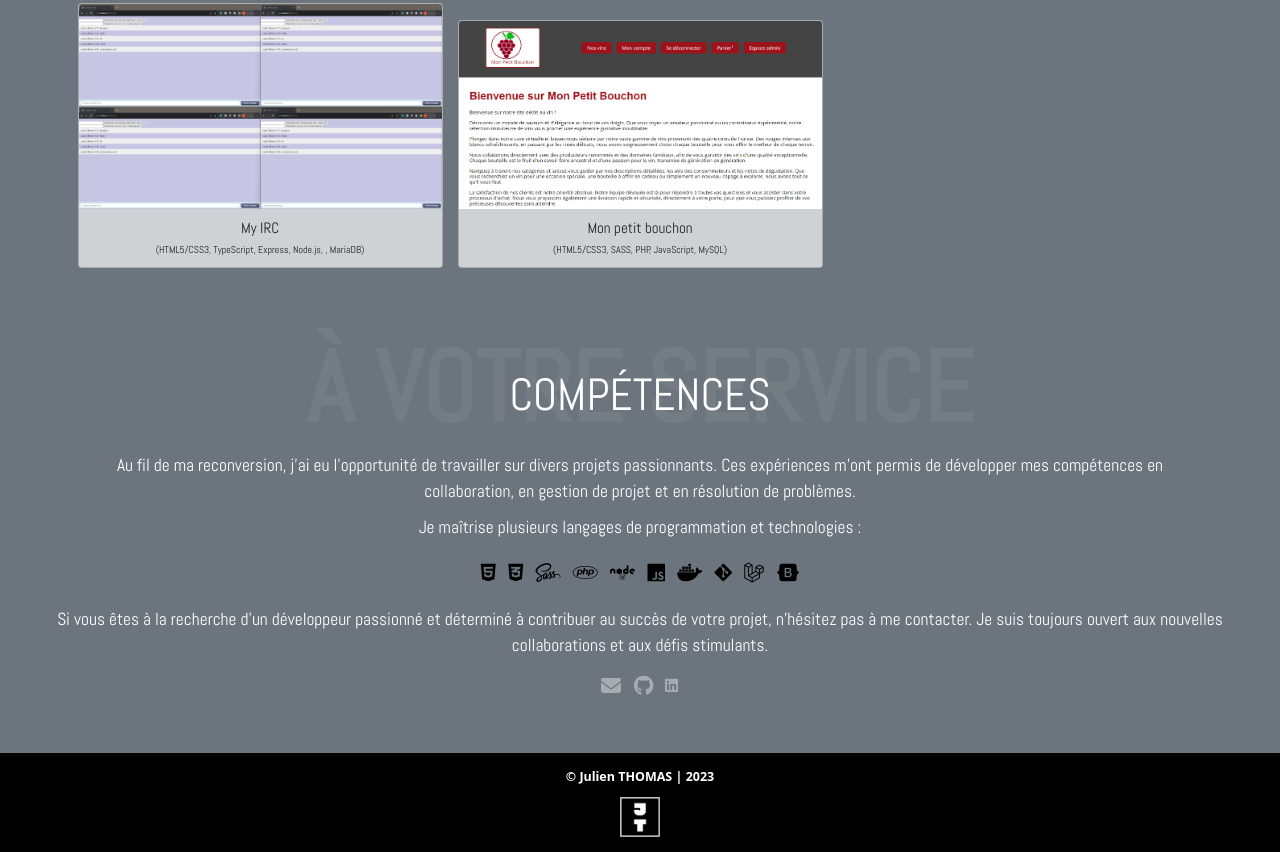
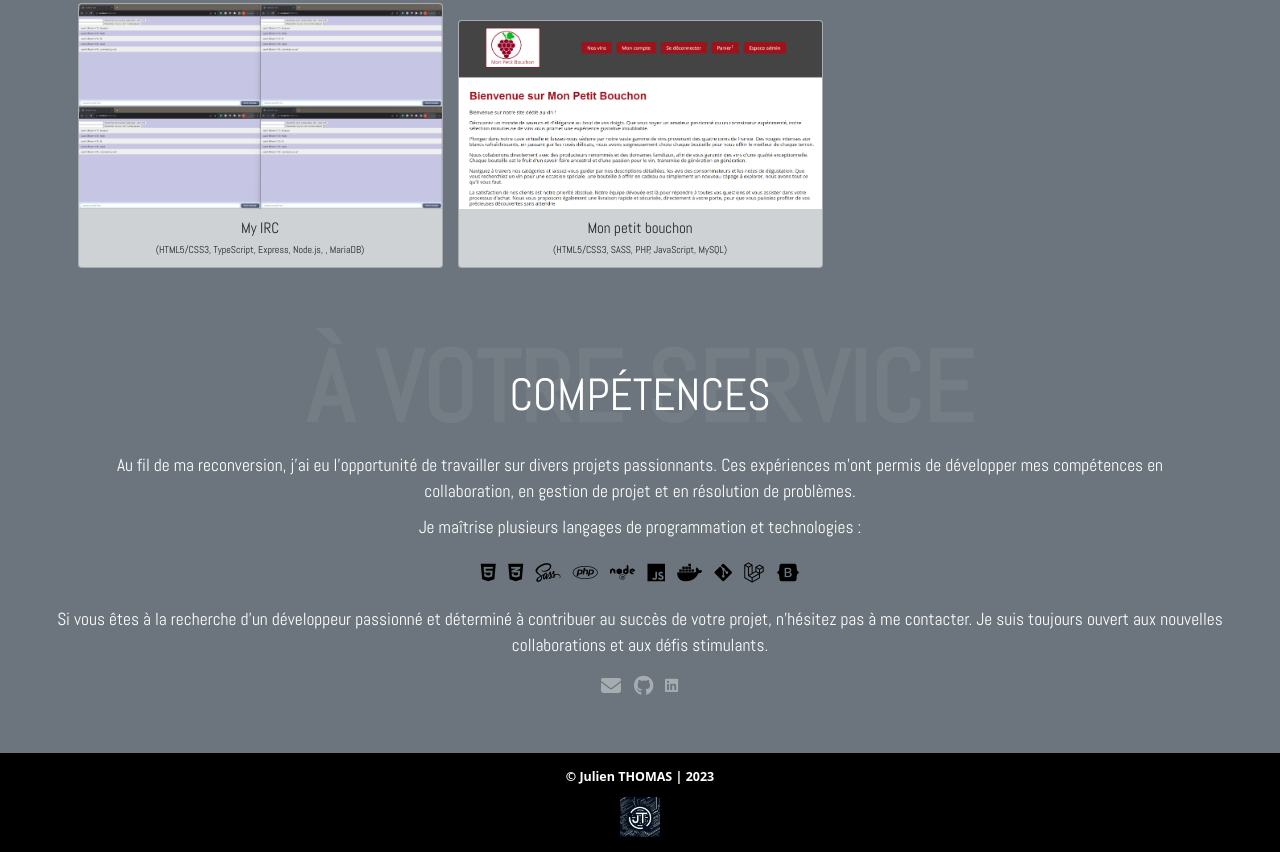
Before and after one commit to julien-thomas/julien-thomas.github.io, a plain HTML site: page index.html in a window 1280 px wide. Shown: the part 1441-2293 px from the top of the page. Drawn offline with nearby package versions, Linux system fonts and the light colour scheme.

Commit message:
feat new logo for footer

```diff
--- a/index.html
+++ b/index.html
@@ -386,7 +386,7 @@
     <footer class="bg-black p-4">
         <div class="text-center text-white fs-5 fw-bold">
             <p>&#169; Julien THOMAS | 2023 </p>
-            <img src="./public/img/logo2.png" alt="logo" style="width: 40px;" class="">
+            <img src="./public/img/logo_new.jpg" alt="logo" style="width: 40px;" class="">
         </div>
     </footer>
     <script src="https://cdn.jsdelivr.net/npm/bootstrap@5.3.2/dist/js/bootstrap.bundle.min.js"></script>
```
Also changed, not shown: public/img/logo_new.jpg (added).
